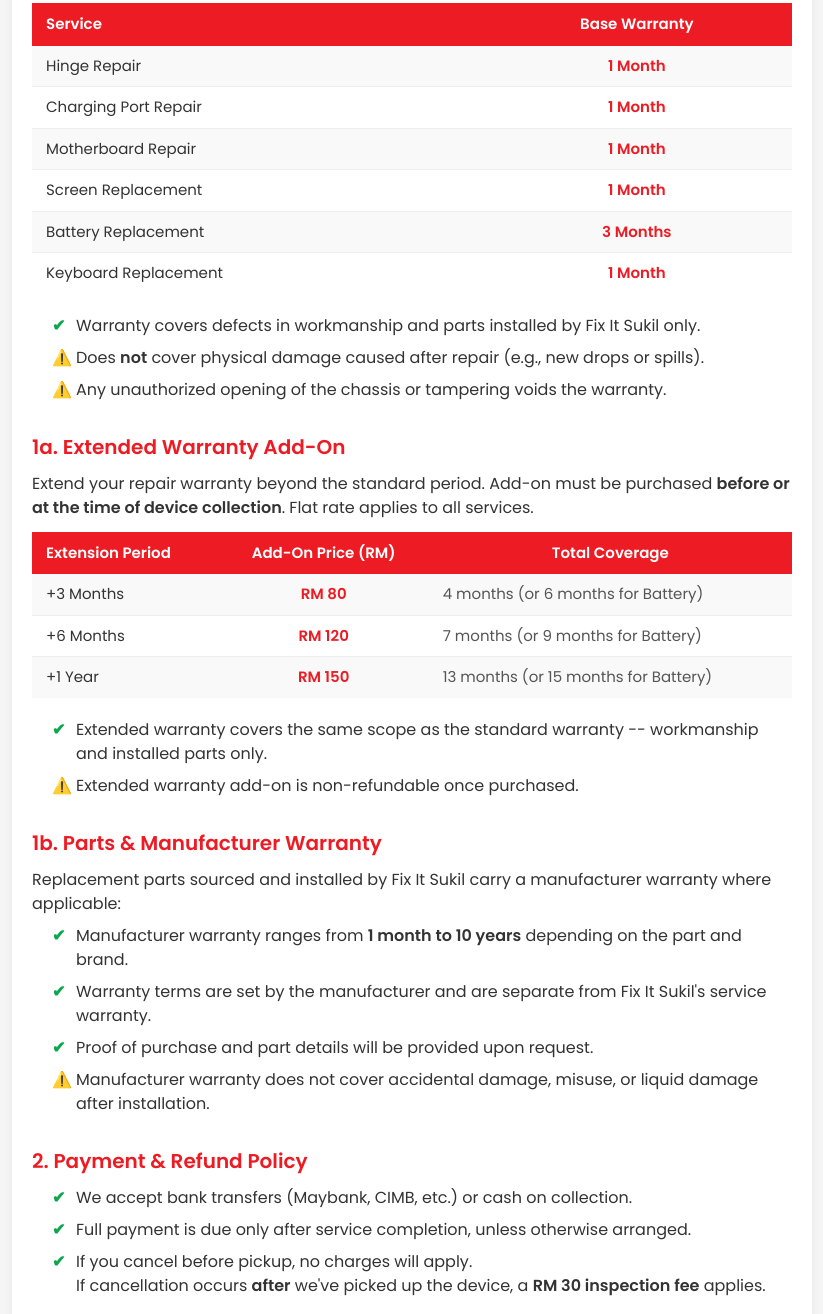
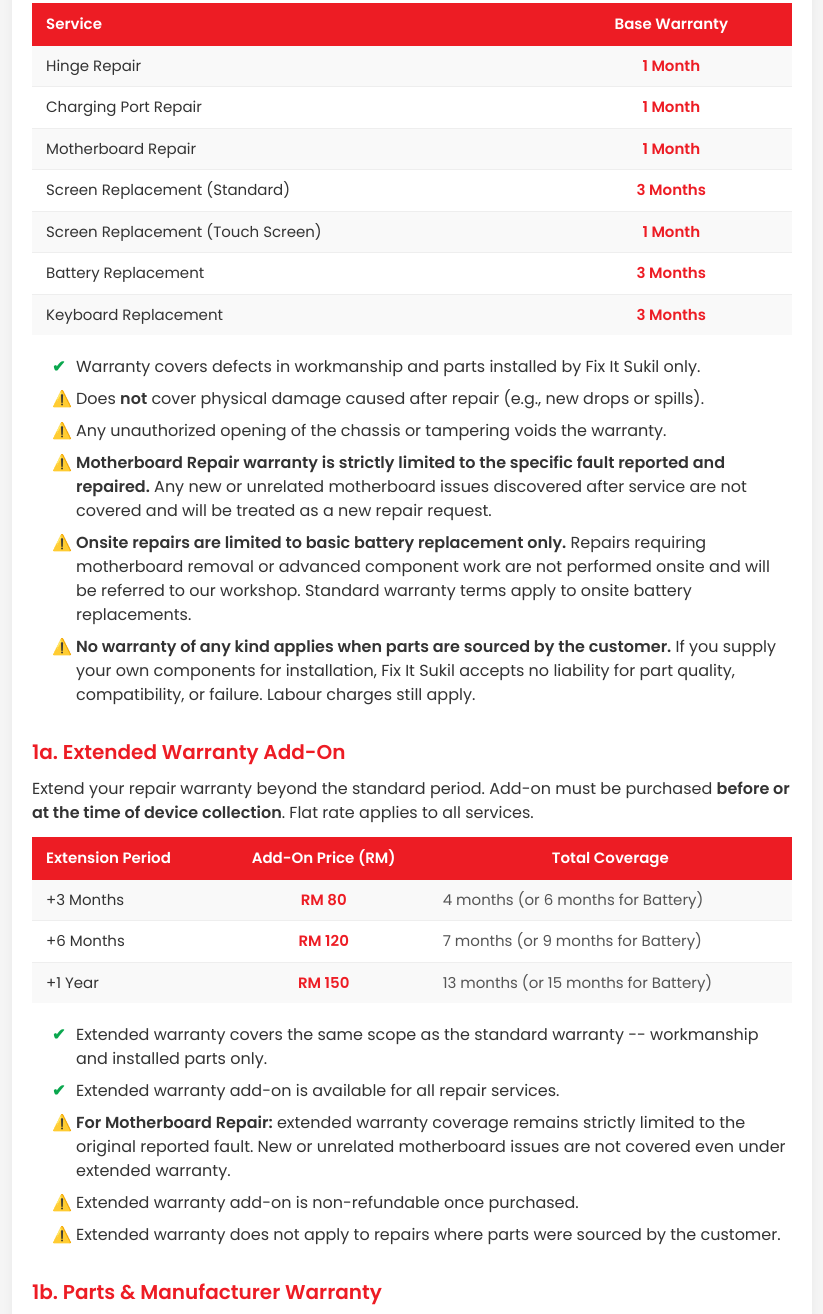
Before and after one commit to FixITSukil/fixitsukil, a plain HTML site: page warranty.html in a window 1280 px wide. Shown: the part 375-1689 px from the top of the page, without its empty margins (228-1051 px from the left). Drawn offline with Linux system fonts and the light colour scheme.

Commit message:
Add files via upload

```diff
--- a/warranty.html
+++ b/warranty.html
@@ -183,7 +183,11 @@
           <td>1 Month</td>
         </tr>
         <tr>
-          <td>Screen Replacement</td>
+          <td>Screen Replacement (Standard)</td>
+          <td>3 Months</td>
+        </tr>
+        <tr>
+          <td>Screen Replacement (Touch Screen)</td>
           <td>1 Month</td>
         </tr>
         <tr>
@@ -192,7 +196,7 @@
         </tr>
         <tr>
           <td>Keyboard Replacement</td>
-          <td>1 Month</td>
+          <td><strong>3 Months</strong></td>
         </tr>
       </tbody>
     </table>
@@ -201,6 +205,9 @@
       <li>Warranty covers defects in workmanship and parts installed by Fix It Sukil only.</li>
       <li class="warning">Does <strong>not</strong> cover physical damage caused after repair (e.g., new drops or spills).</li>
       <li class="warning">Any unauthorized opening of the chassis or tampering voids the warranty.</li>
+      <li class="warning"><strong>Motherboard Repair warranty is strictly limited to the specific fault reported and repaired.</strong> Any new or unrelated motherboard issues discovered after service are not covered and will be treated as a new repair request.</li>
+      <li class="warning"><strong>Onsite repairs are limited to basic battery replacement only.</strong> Repairs requiring motherboard removal or advanced component work are not performed onsite and will be referred to our workshop. Standard warranty terms apply to onsite battery replacements.</li>
+      <li class="warning"><strong>No warranty of any kind applies when parts are sourced by the customer.</strong> If you supply your own components for installation, Fix It Sukil accepts no liability for part quality, compatibility, or failure. Labour charges still apply.</li>
     </ul>
 
     <!-- 1a. Extended Warranty Add-On -->
@@ -236,7 +243,10 @@
 
     <ul>
       <li>Extended warranty covers the same scope as the standard warranty -- workmanship and installed parts only.</li>
+      <li>Extended warranty add-on is available for all repair services.</li>
+      <li class="warning"><strong>For Motherboard Repair:</strong> extended warranty coverage remains strictly limited to the original reported fault. New or unrelated motherboard issues are not covered even under extended warranty.</li>
       <li class="warning">Extended warranty add-on is non-refundable once purchased.</li>
+      <li class="warning">Extended warranty does not apply to repairs where parts were sourced by the customer.</li>
     </ul>
 
     <!-- 1b. Parts / Manufacturer Warranty -->
```
